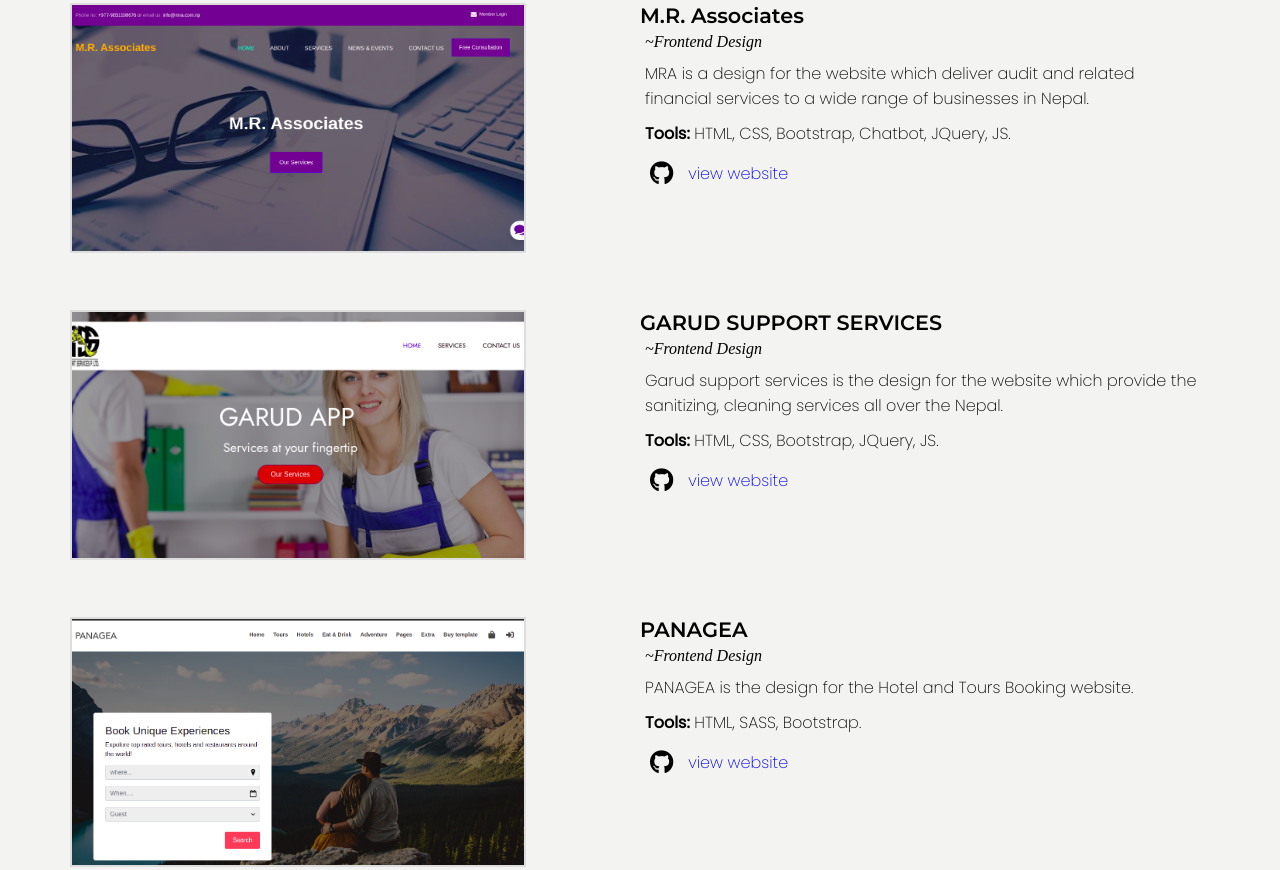
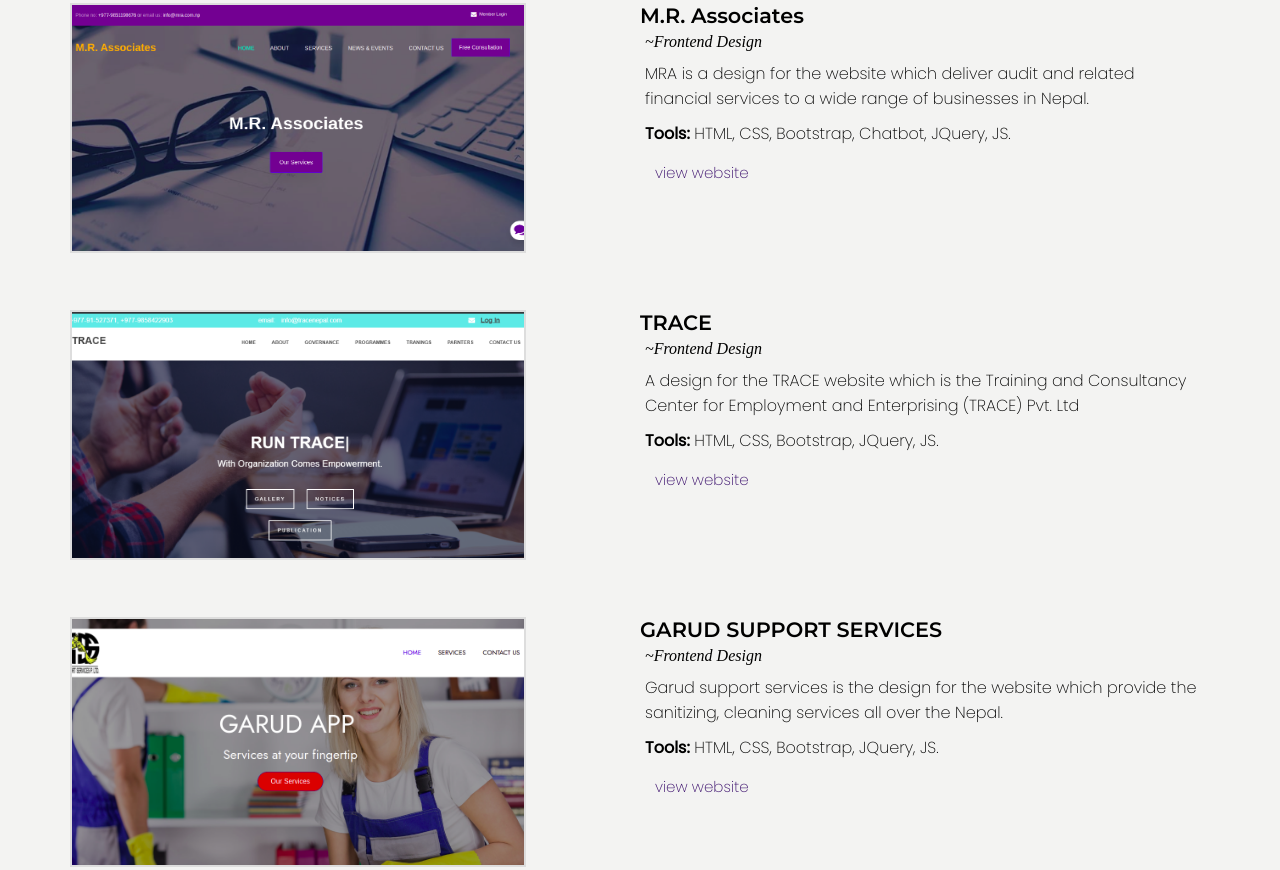
Before and after one commit to shresthabijayata4/bijayata_shrestha_portfolio, a plain HTML site: page index.html in a window 1280 px wide. Shown: the part 1766-2636 px from the top of the page. Drawn offline with nearby package versions, Linux system fonts and the light colour scheme.

Commit message:
changes in links

```diff
--- a/assets/scss/style.css
+++ b/assets/scss/style.css
@@ -303,6 +303,9 @@ footer .find_me {
 .main_page .project-title .dribbble .photo .card1 {
   background-image: url(../images/achs.png);
 }
+.main_page .project-title .dribbble .photo .card8 {
+  background-image: url(../images/trace.PNG);
+}
 
 .main_page .project-title .dribbble .photo .card2 {
   background-image: url(../images/attendance.png);
@@ -357,7 +360,7 @@ footer .find_me {
 }
 
 .main_page .project-title .dribbble .dribbble_description .code-icon .view a {
-  color:#390d6b
+  color:#390d6b !important;
   font-size: 15px;
 }
 
--- a/index.html
+++ b/index.html
@@ -156,11 +156,38 @@
             </p>
           </div>
           <div class="code-icon">
-            <div class="source-code">
-              <a href="https://github.com/shresthabijayata4/M.R.Associate"><i class="fab fa-github"></i></a>
-            </div>
             <div class="view">
               <a href="https://shresthabijayata4.github.io/M.R.Associate/	">view website</a>
+            </div>
+
+          </div>
+        </div>
+
+      </div>
+      <div class="dribbble" id="dribbble">
+
+        <div class="photo">
+            <div class="card card8">
+            </div>
+        </div>
+
+        <div class="dribbble_description">
+          <h2>TRACE</h2>
+          <div class="italic">
+            <i>~Frontend Design</i>
+          </div>
+          <div class="description">
+            <p>A design for the TRACE website which is the Training and Consultancy Center for Employment and Enterprising (TRACE) Pvt. Ltd </p>
+          </div>
+          <div class="tools">
+            <p>
+              <b>Tools:</b> HTML, CSS, Bootstrap, JQuery, JS.
+            </p>
+          </div>
+          <div class="code-icon">
+
+            <div class="view">
+              <a href="http://tracenepal.com/">view website</a>
             </div>
 
           </div>
@@ -188,9 +215,6 @@
             </p>
           </div>
           <div class="code-icon">
-            <div class="source-code">
-              <a href="https://github.com/shresthabijayata4/Garud-website"><i class="fab fa-github"></i></a>
-            </div>
             <div class="view">
               <a href="https://shresthabijayata4.github.io/Garud-website/">view website</a>
             </div>
```
Also changed, not shown: assets/images/trace.PNG (added).
